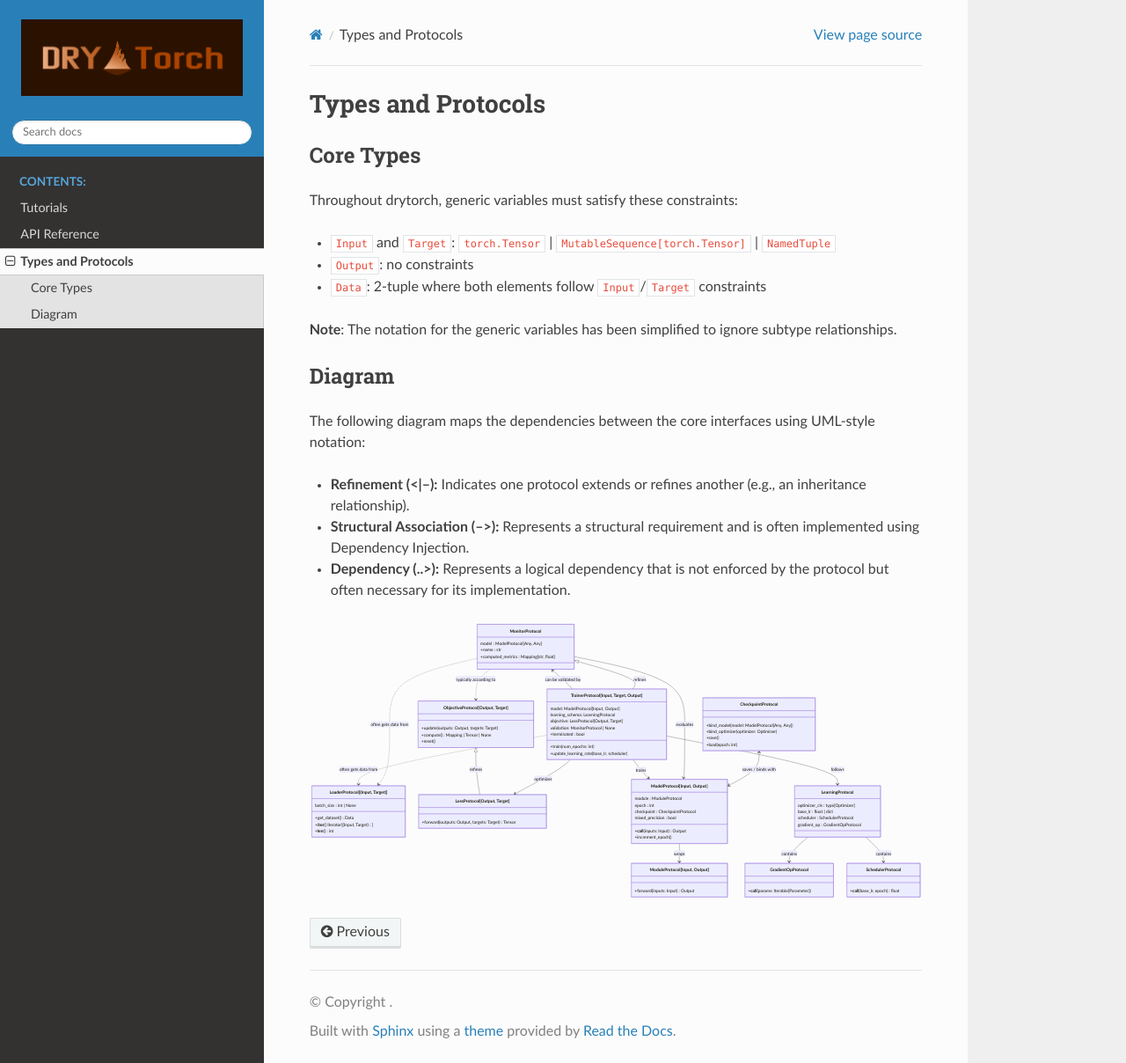
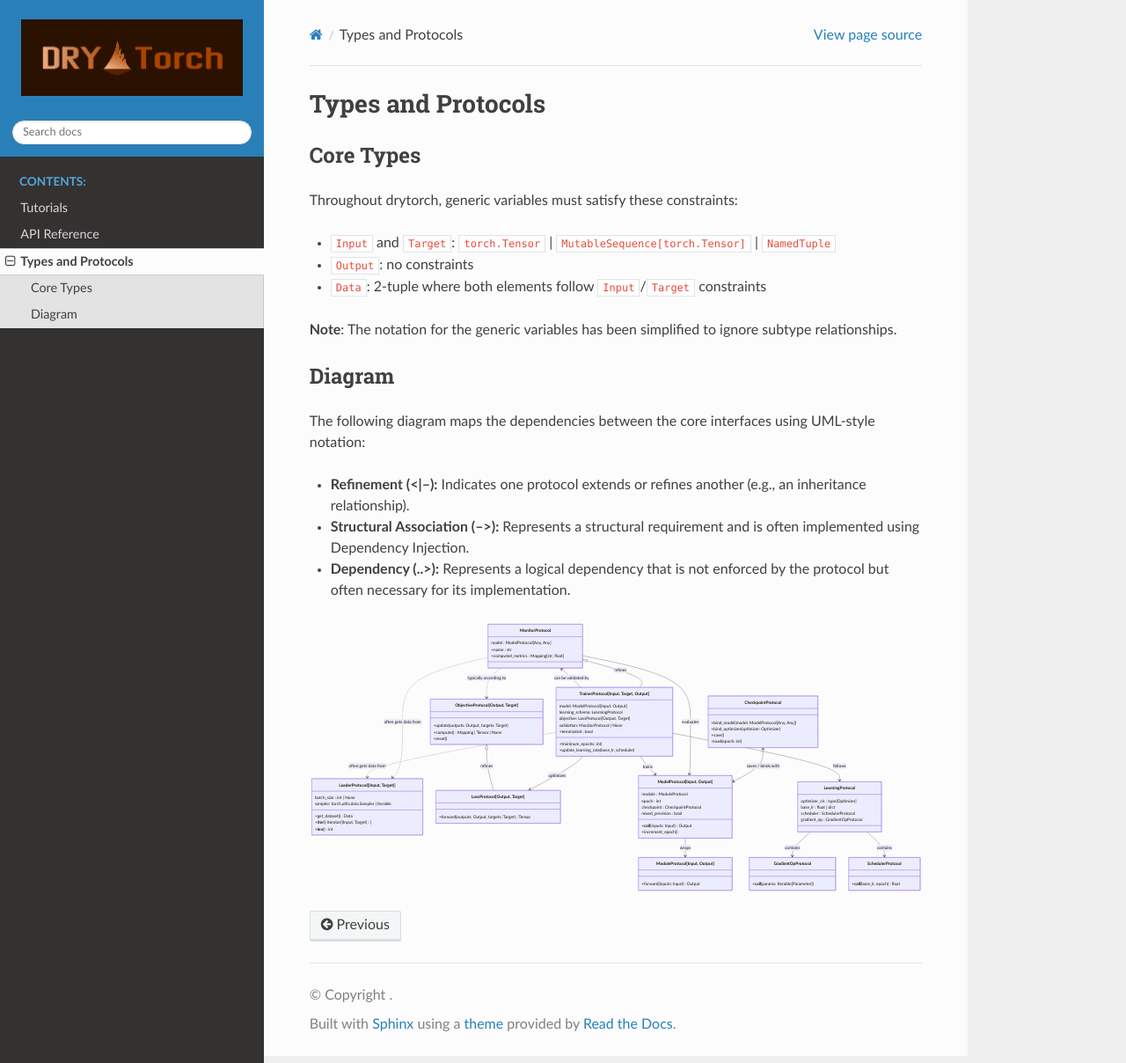
Before and after one commit to nverchev/drytorch, a Sphinx documentation site: the page built from docs/architecture.md, in a window 1280 px wide and 1208 px high. Shown: the whole window at 88% size. Built offline with Sphinx 7.4.7 and the Read the Docs theme 3.1.0, drawn with Linux system fonts in a browser that asks for light colours.

Commit message:
docs: added LoaderProtocol's sampler attribute

```diff
--- a/docs/architecture.md
+++ b/docs/architecture.md
@@ -27,6 +27,7 @@
 direction TB
     class LoaderProtocol["LoaderProtocol[(Input, Target)]"] {
 	    batch_size : int | None
+        sampler: torch.utils.data.Sampler | Iterable
 	    +get_dataset() Data
 	    +__iter__() Iterator[(Input, Target) ]
 	    +__len__() int
```
